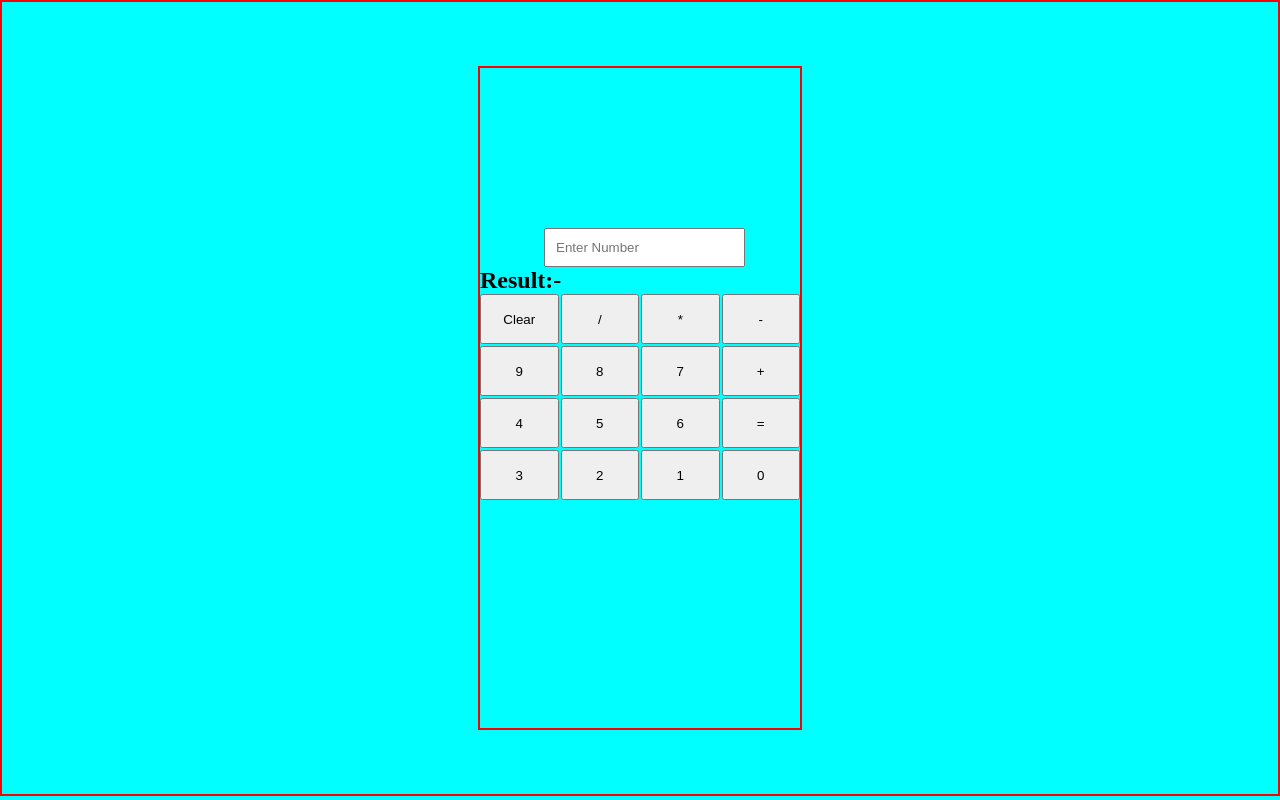
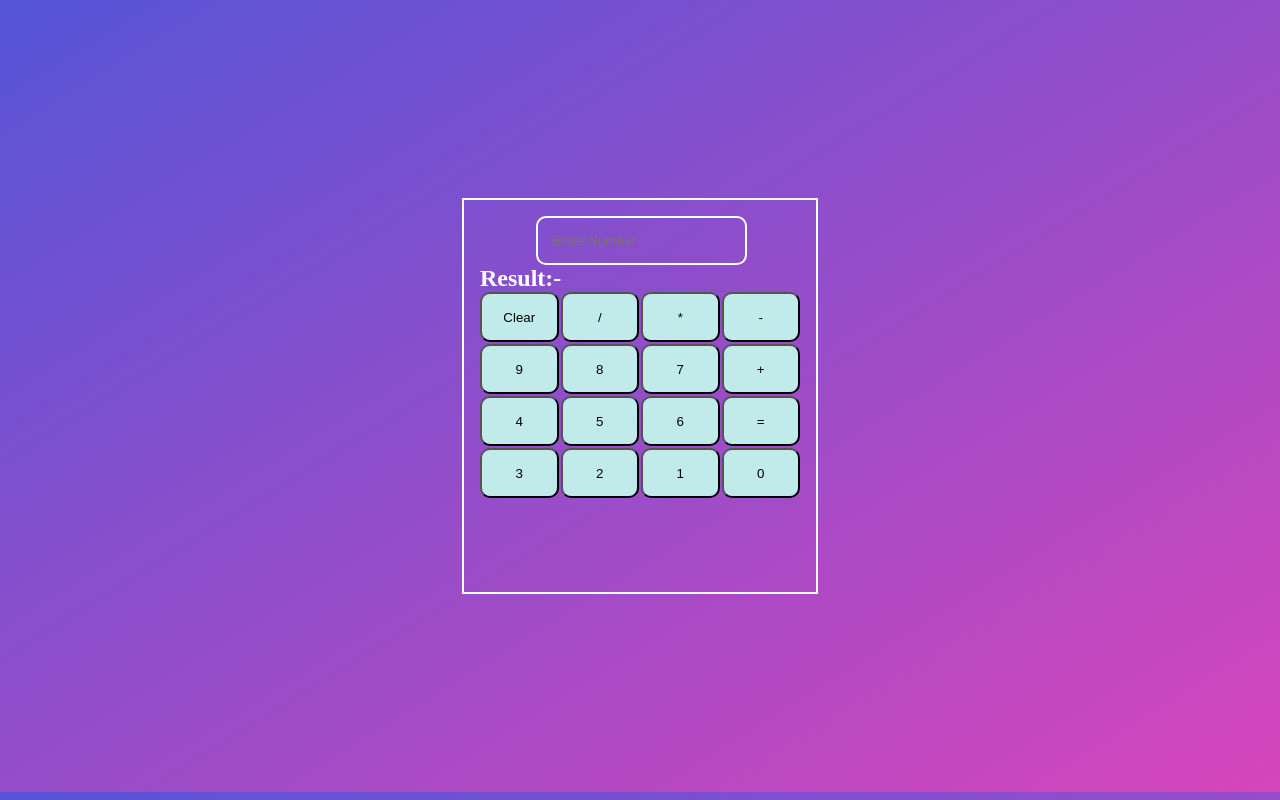
Before and after one commit to AnkushYadav11/Calculator-, a plain HTML site: page index.html in a window 1280 px wide. Drawn offline with Linux system fonts and the light colour scheme.

Commit message:
work done

```diff
--- a/index.html
+++ b/index.html
@@ -9,6 +9,7 @@
 </head>
 
 <body>
+    <div class="blur">
     <div class="main-div">
         <input type="number" id="num1" placeholder="Enter Number">
         <h2>Result:- <span id="result"></span></h2>
@@ -31,7 +32,7 @@
             <button id="btn0" value="0">0</button>
         </div>
     </div>
-
+</div>
     <script src="main.js">
     </script>
 </body>
--- a/style.css
+++ b/style.css
@@ -7,13 +7,12 @@ body{
     justify-content: center;
     align-items: center;
     height: 99vh;
-    border: 2px solid red;
-    background-color: aqua;
+    background-image: linear-gradient(to left top, rgb(214, 69, 187) , rgb(85, 85, 215)) ;
 }
 .main-div{
-    border: 2px solid red;
-    padding-top: 20vh;
-    height: 500px;
+    border: 2px solid white;
+    padding: 2vh;
+    height:45vh;
     width: 40vh;
 }
 
@@ -25,10 +24,20 @@ body{
 
 button{
     height: 50px;
+    background-color: rgb(193, 235, 235);
+    border-radius: 10px;
 }
 
 input{
     width: auto;
-    margin-left: 8vh;
-    padding: 10px;
+    border: 2px solid white;
+    border-radius: 10px;
+    margin-left: 7vh;
+    padding: 15px;
+    background-color: transparent;
+    color: white;
 }
+
+h2{
+    color: white;
+}
```
